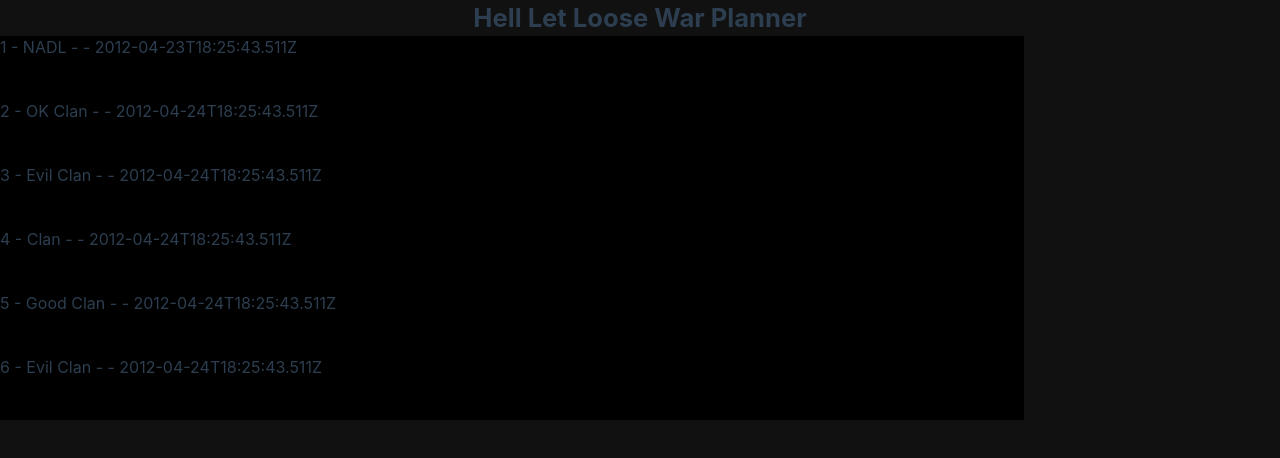
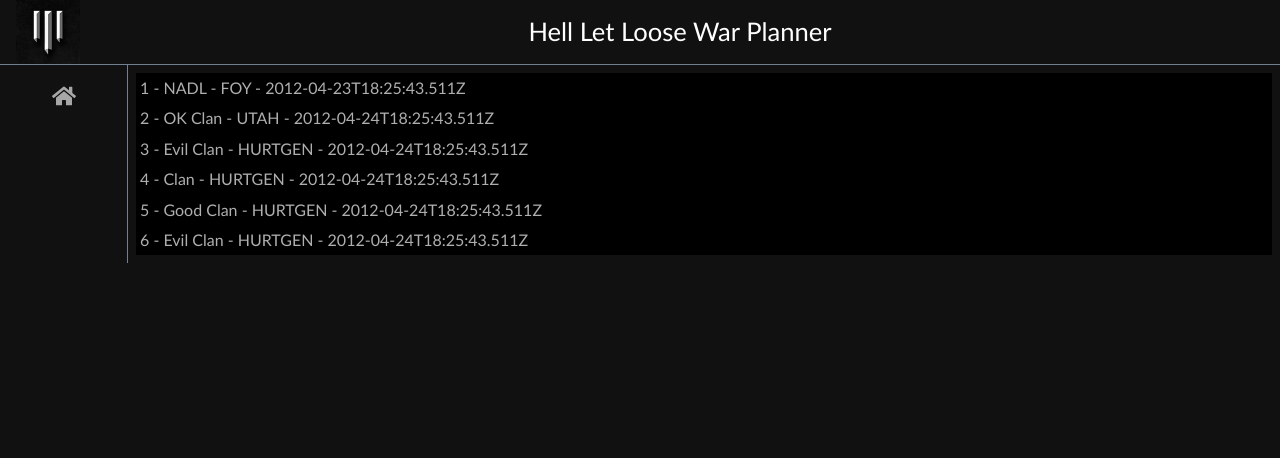
Before and after one commit to joobei/battleplanner, a Vue app: page / in a window 1280 px wide. Shown: the top 458 px of the page. Built offline with nearby package versions, Linux system fonts and the light colour scheme.

Commit message:
abstracted navicon to component

```diff
--- a/src/App.vue
+++ b/src/App.vue
@@ -1,8 +1,18 @@
 <template>
   <div id="App">
-    <h1>Hell Let Loose War Planner</h1>
-    <div v-for="data in myJson.matches" v-bind:key="data.id">
-      <Match v-bind:match_data="data" />
+    <div id="header" style="display:flex">
+    <img src="./assets/hll_logo.jpeg" style="width:5vw;display:block;margin-left:2vh;"/>
+      <h1 style="margin:auto;">Hell Let Loose War Planner</h1>
+    </div>
+    <div id="bottom">
+      <div id="left_nav_pane">
+        <Navicon icon_name=home></Navicon>
+      </div>
+      <div id="main_content">
+        <div v-for="data in myJson.matches" v-bind:key="data.id">
+          <Match v-bind:match_data="data" />
+        </div>
+      </div>
     </div>
   </div>
 </template>
@@ -10,10 +20,11 @@
 <script>
 import Match from "./components/Match";
 import json from "./assets/matches.json";
+import Navicon from "./components/Navicon";
 
 export default {
   name: "app",
-  components: { Match },
+  components: { Match, Navicon },
   data() {
     return {
       myJson: json,
@@ -29,16 +40,62 @@ export default {
   padding: 0;
 }
 
+#App {
+    display: flex;
+    flex-direction: column;
+}
+
+#header {
+  min-height: 5vw;
+
+  border-bottom: slategray 1px solid;
+}
+#bottom {
+    display: flex;
+    flex:1;
+}
+#left_nav_pane {
+  padding: 3px;
+  border-right: slategray 1px solid;
+  flex: 0 0 10%;
+  display:flex;
+  flex-direction: column;
+}
+
+.left_nav_icon {
+  width: 3vh;
+  height: 3vh;
+  margin-top:2vh;
+  margin-bottom:1vh;
+  margin-left:auto;
+  margin-right:auto;
+  color:rgb(167, 167, 167);
+
+}
+
+.left_nav_icon:hover {
+background-color:rgb(37, 37, 37);
+border:5px solid rgb(37, 37, 37);
+}
+
+#main_content {
+      flex: 1;
+      padding: 1vh;
+}
+
 body {
   background-color: rgb(17, 17, 17);
-  font-family: Inter, Roboto, sans-serif;
+  /* font-family: Inter, Roboto, sans-serif; */
+  font-family:'Trebuchet MS', 'Lucida Sans Unicode', 'Lucida Grande', 'Lucida Sans', Arial, sans-serif;
   -webkit-font-smoothing: antialiased;
   -moz-osx-font-smoothing: grayscale;
-  text-align: center;
+  /* text-align: center; */
   color: #2c3e50;
   line-height: 1.4;
 }
 h1 {
   font-size: 2vw;
+  color:#fff;
+  font-weight:normal;
 }
 </style>
--- a/src/components/Match.vue
+++ b/src/components/Match.vue
@@ -1,10 +1,19 @@
 <template>
-  <div class="match_listing" @mouseover="hover = true" @mouseleave="hover = false">
+  <div
+    class="match_listing"
+    @mouseover="hover = true"
+    @mouseleave="hover = false"
+  >
     <span>
-      {{ match_data.id }} - {{ match_data.title }} -
-      {{ match_data.name }} - {{ match_data.date }} </span>
-          <span v-if="hover"><fa icon="trash" class="faicon fa-spin-hover"></fa></span>
-
+      {{ match_data.id }} - {{ match_data.title }} - {{ match_data.map }} -
+      {{ match_data.date }}
+    </span>
+    <div v-if="hover" class="icons">
+      <fa icon="trash" class="faicon fa-spin-hover"></fa>
+    </div>
+    <div v-if="hover" class="icons">
+      <fa icon="edit" class="faicon fa-spin-hover"></fa>
+    </div>
   </div>
 </template>
 
@@ -13,30 +22,54 @@ export default {
   name: "Match",
   props: ["match_data"],
   data() {
-       return {
+    return {
       hover: false,
-      ready:false
+      ready: false,
     };
-  }
+  },
 };
 </script>
 
 <style scoped>
 .match_listing {
   background: #000;
-  width: 80vw;
-  height: 5vw;
-  text-align:left;
+  text-align: left;
+  color: rgb(175, 175, 175);
+  padding: 0.5vh;
 }
 .match_listing:hover {
-    color:#fff;
+  color: #fff;
 }
 
 .faicon {
-    width: 1vh;
+  width: 2vh;
+}
+
+@keyframes wiggle {
+  0% {
+    transform: rotate(0deg);
+  }
+  33% {
+    transform: rotate(15deg);
+  }
+  66% {
+    transform: rotate(-15deg);
+  }
+  100% {
+    transform: rotate(0deg);
+  }
+}
+.fa-spin-hover {
+  display: inline-block;
+  animation: none;
 }
 .fa-spin-hover:hover {
-    animation: fa-spin 2s infinite linear;
+  color: red;
+  animation: wiggle 1s infinite;
+}
 
+.icons {
+  width: 15%;
+  float: right;
 }
 </style>
--- /dev/null
+++ b/src/components/Navicon.vue
@@ -0,0 +1,13 @@
+<template>
+     <fa v-bind:icon=icon_name class="left_nav_icon"></fa>
+</template>
+
+<script>
+export default {
+    name: "Nav_icon",
+    props:['icon_name']
+}
+</script>
+
+<style scoped>
+</style>
```
